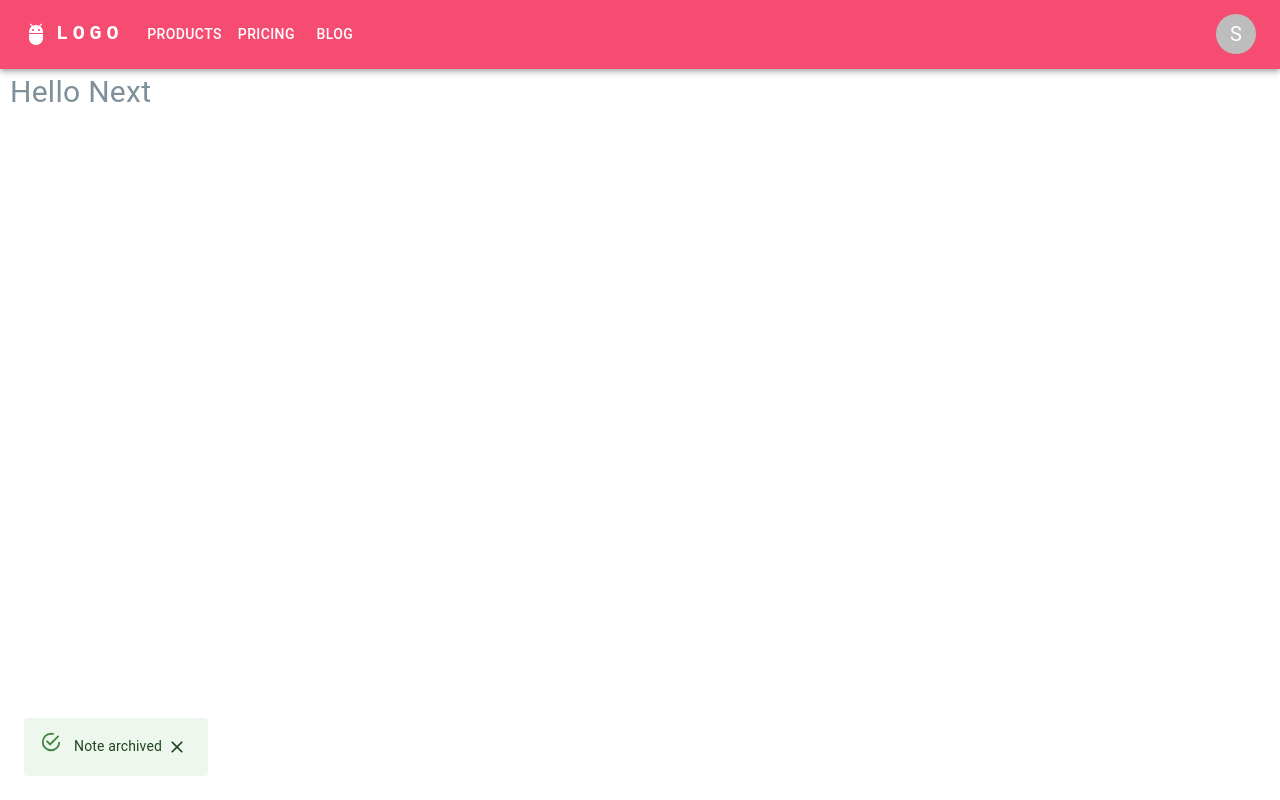
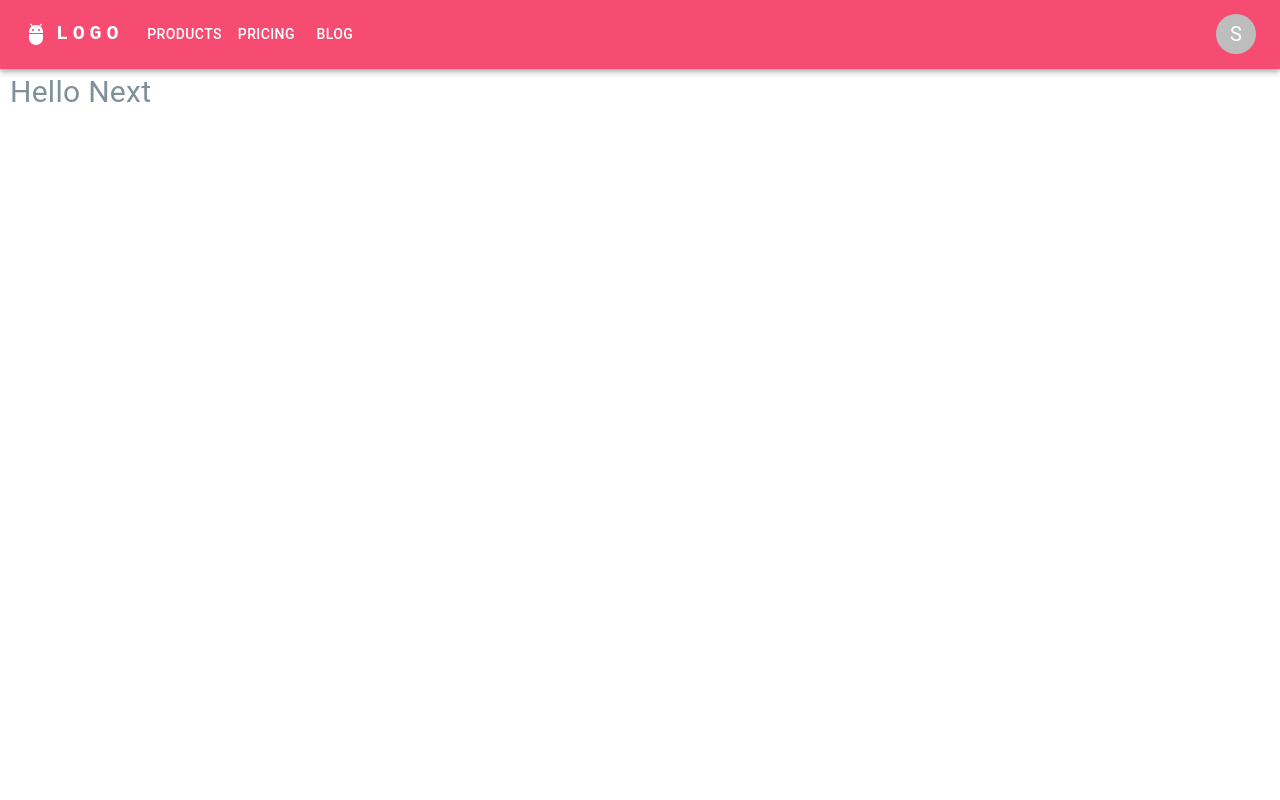
Before and after one commit to WorkoutBuddyMDS/WorkoutBuddy.FrontEnd, a Next.js app: page / in a window 1280 px wide. Built offline with nearby package versions, Linux system fonts and the light colour scheme; sample sign-in values are in the browser's storage.

Commit message:
chore: update UX for main page

```diff
--- a/src/pages/index.tsx
+++ b/src/pages/index.tsx
@@ -1,23 +1,35 @@
-import React, { useState } from 'react';
+import React, { useEffect, useRef, useState } from 'react';
 import { styled } from '@mui/system';
 import { Typography } from '@mui/material';
 import NavigationLayout from '@/components/Layouts/NavigationLayout';
-import BasicAlert from '@/components/Alerts/BasicAlert';
+import AuthHeader from '@/utils/authrorizationHeader';
+import { useRouter } from 'next/navigation';
+import { useDispatch, useSelector } from 'react-redux';
+import { accountActions } from '@/store/reducers/account';
 
 const StyledTypography = styled(Typography)(
-  ({ theme }) => `
-  margin-left: 10px;
-  color: ${theme.palette.colorText.alternative};
+  ({ theme }) =>
+    `margin-left: 10px;
+color: ${theme.palette.colorText.alternative};
 
-  font-size: 30px;
-`
+font-size: 30px;`
 );
 const Index = () => {
-  const [open, setOpen] = useState(true);
+  const router = useRouter();
+  const username = useRef<string>();
+
+  useEffect(() => {
+    if (window.sessionStorage) {
+      if (Object.keys(AuthHeader()).length === 0) {
+        router.push('/login');
+      } else {
+        username.current = sessionStorage.getItem('username');
+      }
+    }
+  }, []);
   return (
     <>
-      <StyledTypography>Hello Next</StyledTypography>
-      <BasicAlert open={open} setOpen={setOpen} />
+      <StyledTypography>Hello {username.current || 'Next'}</StyledTypography>
     </>
   );
 };
```
